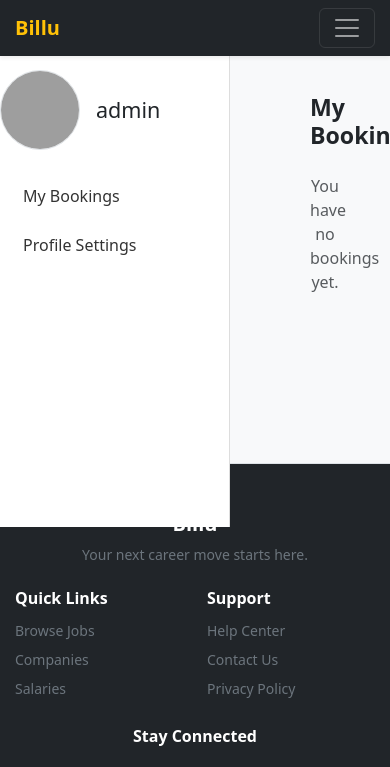
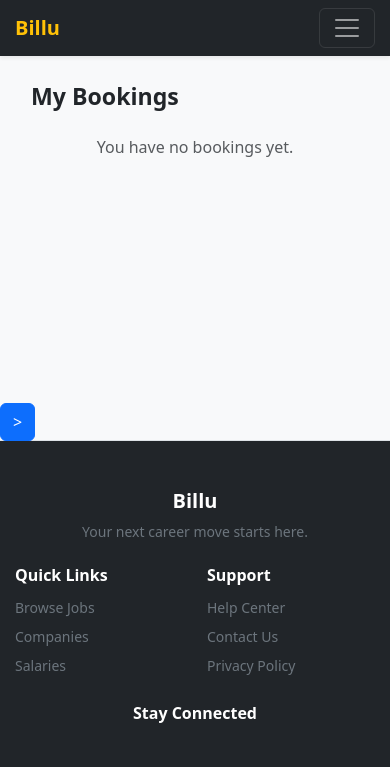
Before and after one commit to Ashish-cyber-sudo/billu-services, a Django app: page /dashboard/ in a window 390 px wide; the page is wider, and only the part inside the window is pictured. Shown: the top 767 px of that part. Run offline with Django 5.2, Linux system fonts and the light colour scheme; a user stored in the database is signed in; data comes from the database, SQL or seed files in the repository; both versions use the stored data as it was after the commit; grey boxes are pictures that could not be loaded.

Commit message:
Initial Render deploy

```diff
--- a/job_app/templates/job_app/provider_dashboard.html
+++ b/job_app/templates/job_app/provider_dashboard.html
@@ -1,9 +1,6 @@
 {% extends 'job_app/base.html' %}
 {% load static %}
 {% block content %}
-
-<style>
-</style>
 
 <div class="container-fluid">
   <div class="row">
--- a/job_app/templates/job_app/sidebar.html
+++ b/job_app/templates/job_app/sidebar.html
@@ -68,7 +68,7 @@
 </style>
 
 <nav id="sidebarMenu"
-     class="col-12 col-md-3 col-lg-2 bg-white border-end min-vh-100 p-3 collapse d-md-block dashboard-sidebar">
+     class="col-6 col-md-3 col-lg-2 bg-white border-end min-vh-100 p-3 collapse d-md-block dashboard-sidebar">
 
   <!-- Profile Section -->
   <div class="profile-box text-center mb-4">
@@ -95,12 +95,15 @@
         <i class="bi bi-calendar-check me-2"></i> My Bookings
       </a>
     </li>
+    {% if user.profile.role == 'provider' %}
     <li class="nav-item mb-2">
       <a class="nav-link d-flex align-items-center {% if section == 'services' %}active{% endif %}"
          href="{% url 'job_app:service_list' %}">
         <i class="bi bi-briefcase me-2"></i> My Services
       </a>
     </li>
+    {% endif %}
+
     <li class="nav-item mb-2">
       <a class="nav-link d-flex align-items-center {% if section == 'profile' %}active{% endif %}"
          href="{% url 'job_app:profile_settings' %}">
--- a/job_app/templates/job_app/user_dashboard.html
+++ b/job_app/templates/job_app/user_dashboard.html
@@ -3,22 +3,9 @@
 {% block content %}
 
 <style>
-  .dashboard-sidebar {
-    height: 62.4vh;
-    background: #ffffff;
-    border-right: 1px solid #ddd;
-    padding-top: 70px;
-    position: fixed;
-    top: 0;
-    left: 0;
-    width: 230px;
-    text-align: center;
-  }
-
   .profile-box {
     margin-bottom: 25px;
   }
-
   .profile-box img {
     width: 80px;
     height: 80px;
@@ -26,13 +13,11 @@
     object-fit: cover;
     border: 2px solid #0d6efd;
   }
-
   .profile-box h5 {
     margin-top: 10px;
     font-weight: bold;
     font-size: 16px;
   }
-
   .dashboard-sidebar .nav-link {
     color: #333;
     padding: 10px 15px;
@@ -41,64 +26,32 @@
     transition: 0.3s;
     text-align: left;
   }
-
   .dashboard-sidebar .nav-link:hover,
   .dashboard-sidebar .nav-link.active {
     background: #333;
     color: #fff !important;
   }
-
-  .dashboard-content {
-    height: 45vh;
-    margin-left: 260px;
-    padding: 35px;
+  @media (max-width: 767.98px) {
+    .sidebar-toggle {
+      position: fixed;
+      top: 50%;
+      left: 0;
+      transform: translateY(-50%);
+      z-index: 1050;
+    }
   }
 </style>
 
-<!-- SIDEBAR -->
-<div class="dashboard-sidebar">
-
-  <!-- Profile Section -->
- {% load static %}
-
-<div class="d-flex align-items-center mb-4">
-  {% if user.profile.profile_image %}
-    <img src="{{ user.profile.profile_image.url }}"
-         alt="Profile Image"
-         class="rounded-circle me-3 border"
-         width="80" height="80">
-  {% else %}
-    <img src="{% static 'images/default.png' %}"
-         alt="Default Image"
-         class="rounded-circle me-3 border"
-         width="80" height="80">
-  {% endif %}
-  <div>
-    <h4 class="mb-0">{{ user.get_full_name|default:user.username }}</h4>
-    <p class="text-muted mb-0">{{ user.profile.get_role_display }}</p>
-  </div>
-</div>
-
-
-  <!-- Sidebar Menu -->
-  <ul class="nav flex-column px-2">
-    <li class="nav-item">
-      <a class="nav-link {% if section == 'bookings' %}active{% endif %}" href="{% url 'job_app:user_bookings' %}">
-        My Bookings
-      </a>
-    </li>
-
-    <li class="nav-item">
-      <a class="nav-link {% if section == 'profile' %}active{% endif %}" href="{% url 'job_app:profile_settings' %}">
-        Profile Settings
-      </a>
-    </li>
-  </ul>
-</div>
-
-<!-- MAIN CONTENT -->
-<div class="dashboard-content">
-
+<div class="container-fluid">
+  <div class="row flex-nowrap">
+    {% include 'job_app/sidebar.html' %}
+    <main class="col px-3 py-4">
+       <button class="btn btn-primary sidebar-toggle d-md-none"
+          type="button"
+          data-bs-toggle="collapse"
+          data-bs-target="#sidebarMenu">
+    &gt;
+  </button>
       <h3 class="fw-bold mb-4">My Bookings</h3>
 
       {% if bookings %}
@@ -127,6 +80,9 @@
       {% else %}
         <p class="text-muted text-center">You have no bookings yet.</p>
       {% endif %}
+    </main>
+
+  </div>
 </div>
 
 {% endblock %}
```
Also changed, not shown: db.sqlite3. Lines whose indentation alone changed are shown as unchanged.
